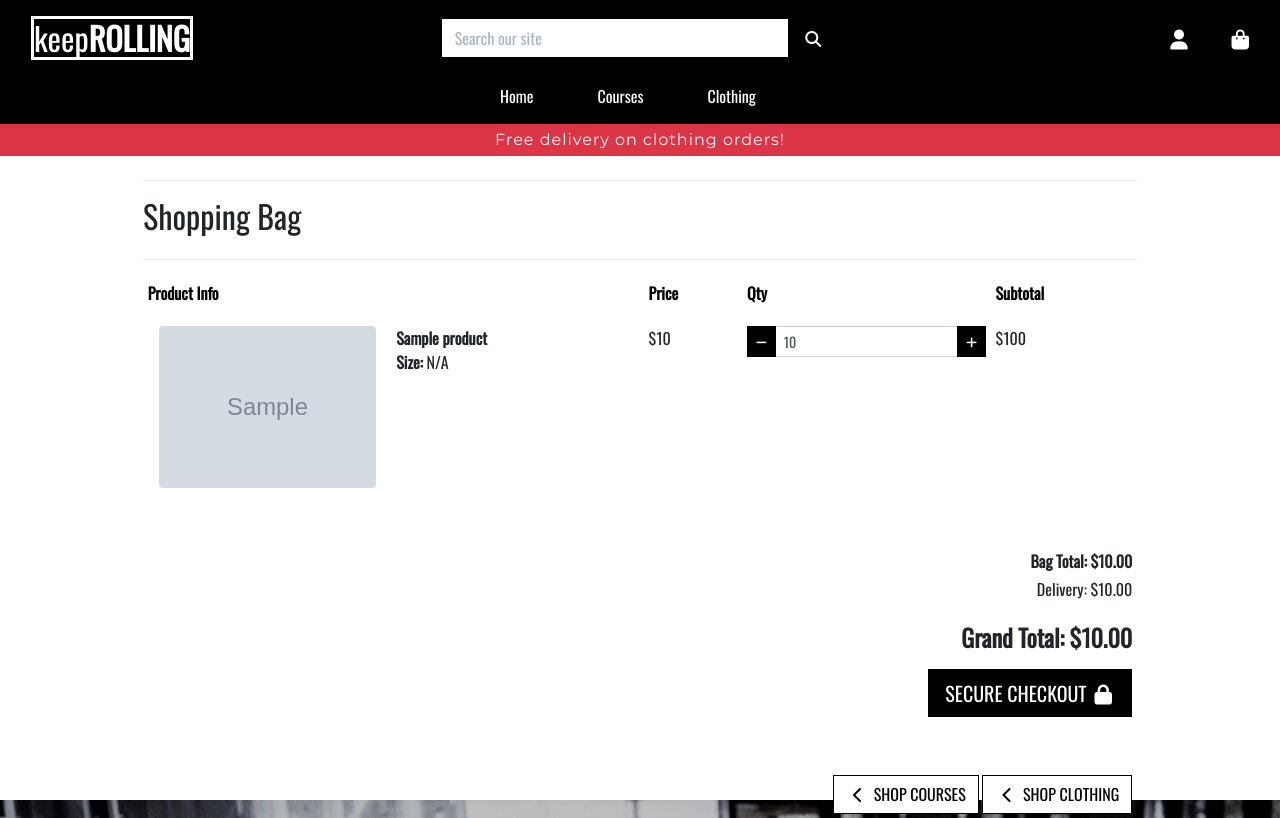
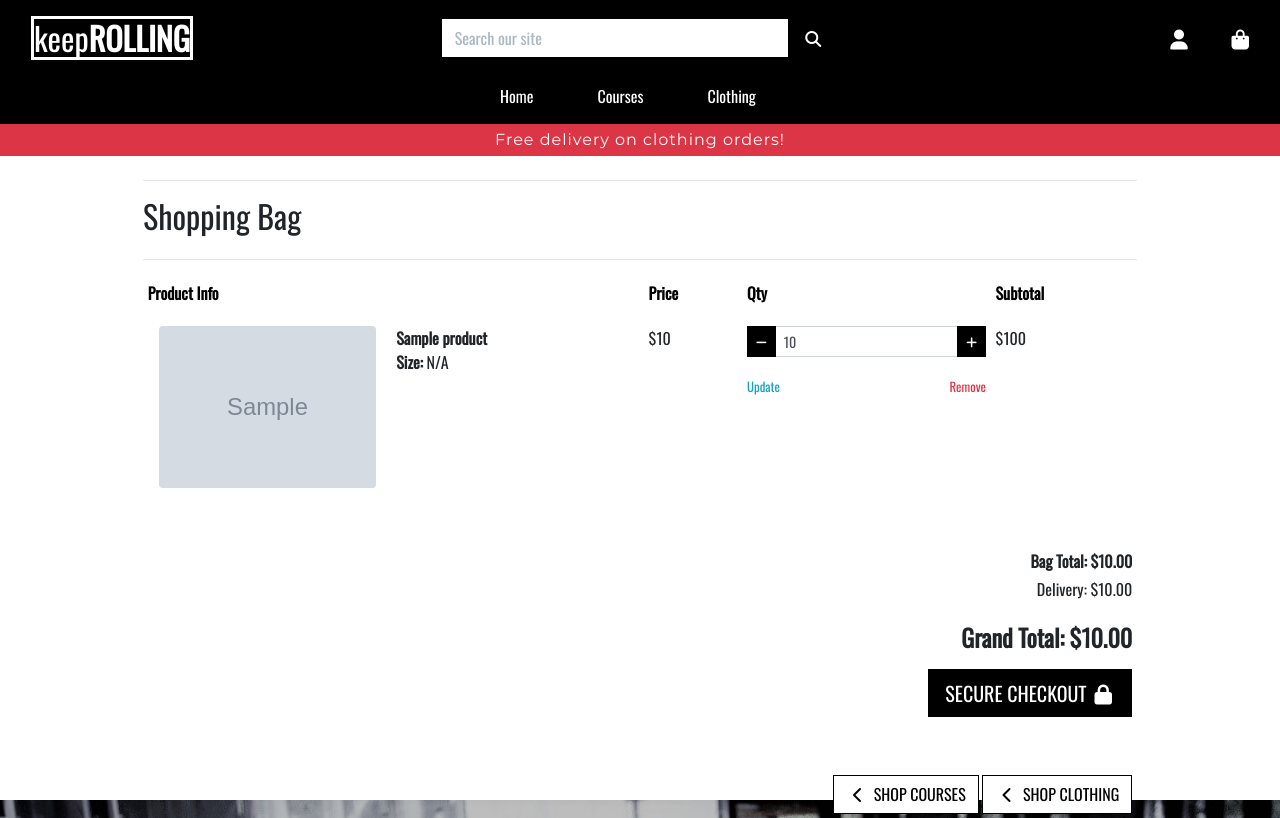
Before and after one commit to upeshp/MS4_KeepRolling, a Django app: template bag/templates/bag/bag.html in a window 1280 px wide. Shown: the top 818 px of the page. Run offline with Django 3.2, Linux system fonts and the light colour scheme; the template is opened without the code that fills it: most values are stand-ins (such as "Sample title", 1, 10 or a date in 2020); grey boxes marked "Sample" are stand-in pictures; some libraries are stand-ins or nearby versions.

Commit message:
Fix: adding back the update/remove links on bag quantity-form.html

```diff
--- a/bag/templates/bag/quantity-form.html
+++ b/bag/templates/bag/quantity-form.html
@@ -27,3 +27,5 @@
         </div>
     </div>
 </form>
+<a class="update-link text-info"><small>Update</small></a>
+<a class="remove-item text-danger float-right" id="remove_{{ item.item_id }}" data-product_size="{{ item.size }}"><small>Remove</small></a>
```
